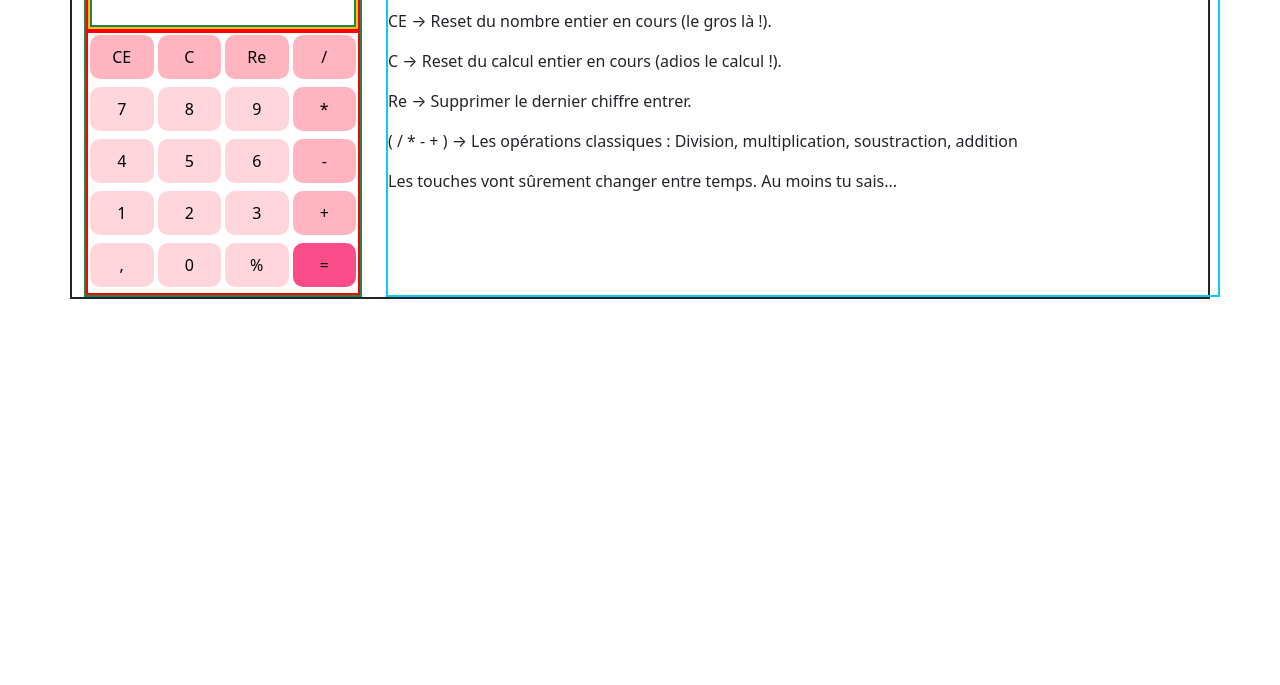
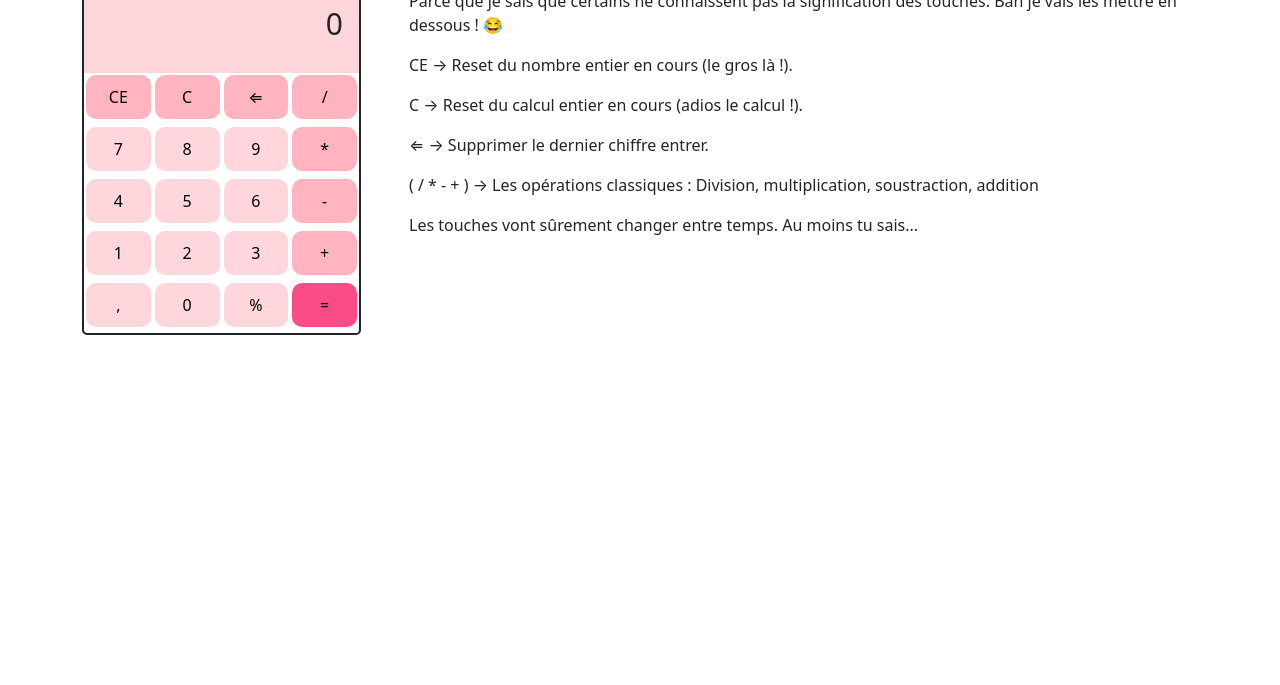
Before and after one commit to barthRachel/pand-addition, a plain HTML site: page index.html in a window 1280 px wide. Shown: the part 115-800 px from the top of the page. Drawn offline with nearby package versions, Linux system fonts and the light colour scheme.

Commit message:
Esthétique (peut encore changé)

```diff
--- a/css/style.css
+++ b/css/style.css
@@ -1,5 +1,4 @@
 #clavier, #screen {
-    border: 2px solid red;
 }
 
 main {
@@ -7,9 +6,15 @@ main {
     flex-direction: column;
 }
 
+.calculator {
+    border-radius: 5px;
+}
+
 /**Ecran Calculatrice**/
 .input {
     height: 100px;
+    background-color: #FFD6DC;
+    /*background: linear-gradient(284deg, rgba(255,214,220,1) 0%, rgba(255,180,191,1) 50%, rgba(250,76,137,1) 100%);*/
 }
 
 #screen_input {
--- a/index.html
+++ b/index.html
@@ -15,25 +15,26 @@
     <body>
 
         <main>
-            <section class="container d-flex flex-column flex-md-row justify-content-around border border-2 border-dark col-12">
+            <h1 class="d-block d-md-none text-center mt-3 mt-md-0">Pand'Addition</h1>
+            <section class="container mt-3 mt-md-5 d-flex flex-column flex-md-row justify-content-around col-12">
                 <!-- Corps calculatrice-->
-                <div class="col-12 col-md-4 col-lg-3 mb-4 mb-md-0 me-0 me-md-4 border border-2 border-success">
+                <div class="calculator col-12 col-md-4 col-lg-3 mb-4 mb-md-0 me-0 me-md-4 border border-2 border-dark">
                     <div id="screen" class="">
                         <select class="form-select" aria-label="Select mode">
                             <option selected>Standard</option>
                             <option value="scientifique">Scientifique</option>
                             <option value="date">Date</option>
                         </select>
-                        <div class="input border border-2 border-warning d-flex flex-column">
-                            <p id="screen_progess" class="m-0 border border-2 border-info pe-3 hideProgress"></p>
-                            <p id="screen_input" class="m-0 border border-2 border-success d-flex justify-content-end align-items-center pe-3">0</p>
+                        <div class="input d-flex flex-column">
+                            <p id="screen_progess" class="m-0 pe-3 hideProgress"></p>
+                            <p id="screen_input" class="m-0 d-flex justify-content-end align-items-center pe-3">0</p>
                         </div>
                     </div>
                     <div id="clavier" class="">
                         <div class="line d-flex p-0">
                             <button class="reset">CE</button>
                             <button class="reset">C</button>
-                            <button class="reset">Re</button>
+                            <button class="reset">&#x21D0;</button>
                             <button class="operation">/</button>
                         </div>
                         <div class="line d-flex p-0">
@@ -63,12 +64,12 @@
                     </div>
                 </div>
 
-                <aside class="border border-2 border-info col-12 col-md-7 col-lg-9">
-                    <h1>Pand'Addition</h1>
+                <aside class="ps-md-4 col-12 col-md-7 col-lg-9">
+                    <h1 class="d-none d-md-block">Pand'Addition</h1>
                     <p>Parce que je sais que certains ne connaissent pas la signification des touches. Bah je vais les mettre en dessous ! 😂</p>
                     <p>CE &#8594; Reset du nombre entier en cours (le gros là !).</p>
                     <p>C &#8594; Reset du calcul entier en cours (adios le calcul !).</p>
-                    <p>Re &#8594; Supprimer le dernier chiffre entrer.</p>
+                    <p>&#x21D0; &#8594; Supprimer le dernier chiffre entrer.</p>
                     <p>( / * - + ) &#8594; Les opérations classiques : Division, multiplication, soustraction, addition</p>
                     <p>Les touches vont sûrement changer entre temps. Au moins tu sais...</p>
                 </aside>
--- a/js/app.js
+++ b/js/app.js
@@ -93,7 +93,7 @@ Array.prototype.forEach.call(resetList, (item) => {
         } else if(e.target.innerText === "C") {
             resetProgress()
             screenInput.innerText = "0"
-        } else if(e.target.innerText === "Re") {
+        } else if(e.target.innerText === "\u21d0") {
             if(screenProgress.innerText.includes("=")) {
                 resetProgress()
             } else if(screenInput.innerText === "0")
```
